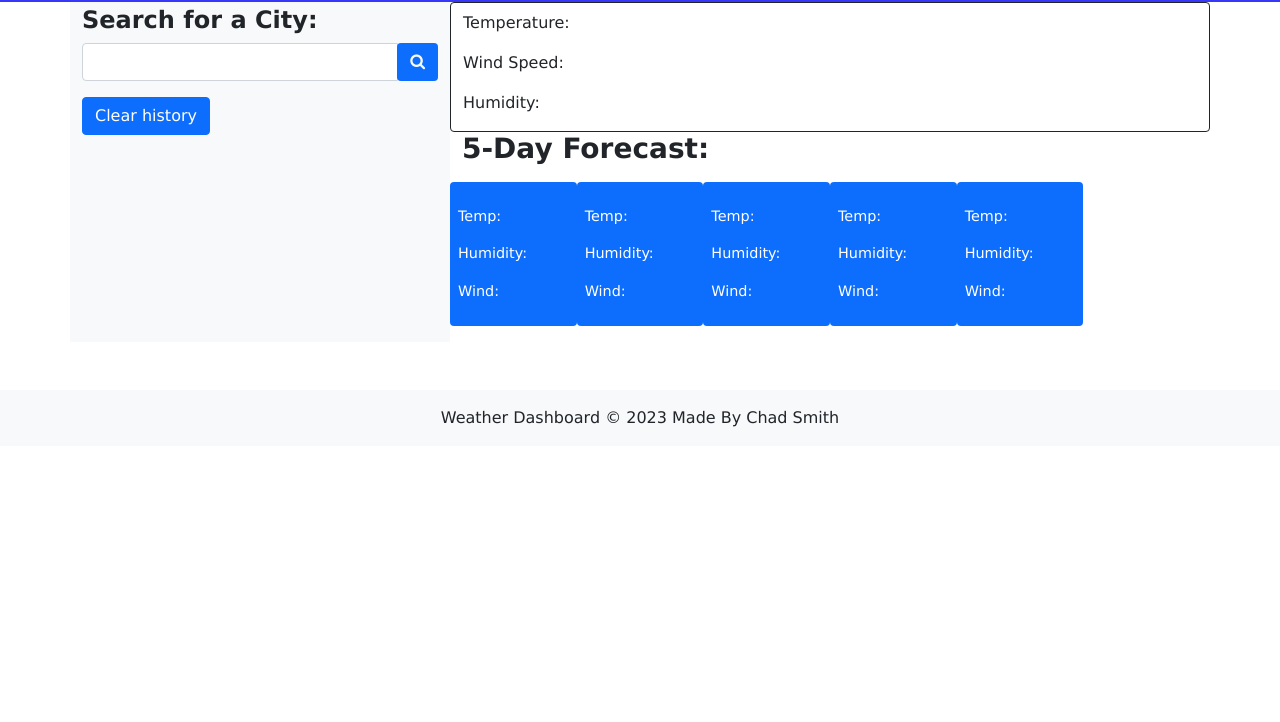
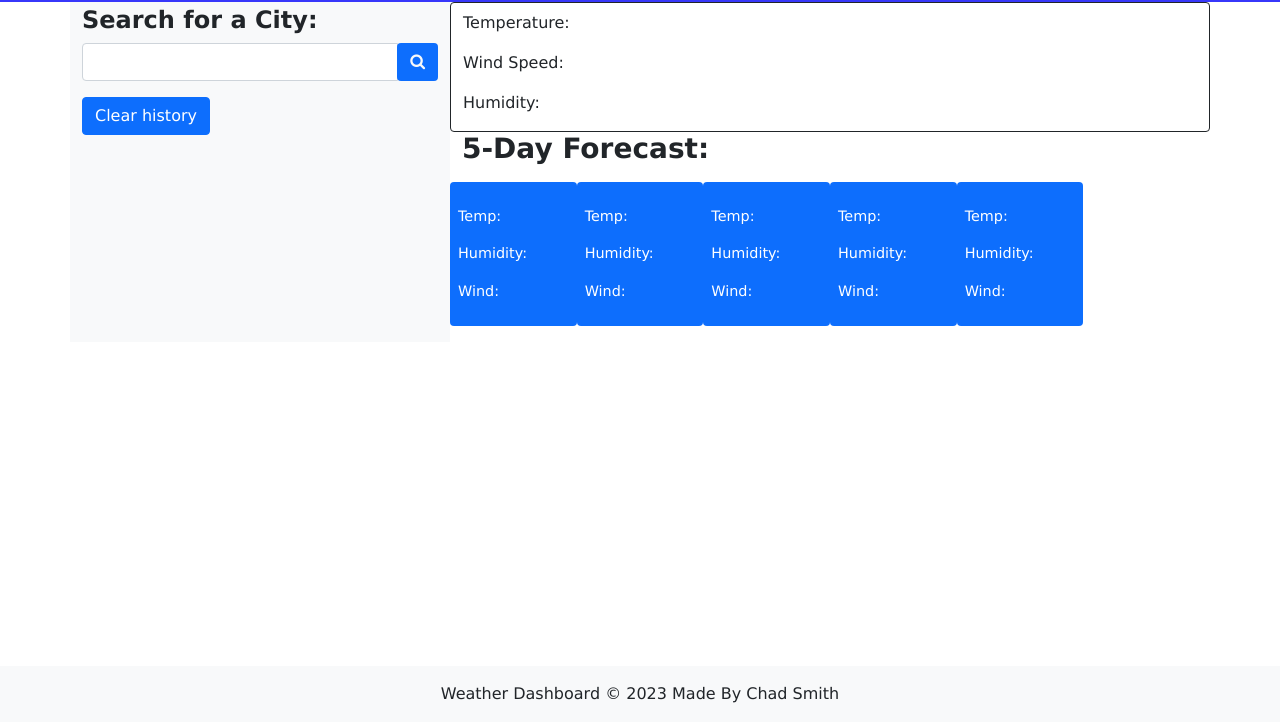
Before and after one commit to csmith0414/weather-dashboard, a plain HTML site: page index.html in a window 1280 px wide. Shown: the part 78-800 px from the top of the page. Drawn offline with nearby package versions, Linux system fonts and the light colour scheme.

Commit message:
updating styling sheet and readme file

```diff
--- a/index.html
+++ b/index.html
@@ -20,19 +20,17 @@
 
     <main>
         <div class="container">
-            <!--Row for searching a city-->
+            <!--City Search-->
             <div class="row">
                 <div class="col-sm-4 bg-light">
-                    <!--Here we create an HTML form for handling the inputs-->
                     <h4 class="pt-1"><strong>Search for a City:</strong></h4>
-                    <!--Here we create the text box for capturing the search city Name-->
                     <div class="input-group mb-3">
                         <input type="text" class="form-control"id="search-city" aria-label="City Search" aria-describedby="search-button">
                         <div class="input-group-append">
                             <button class=" btn bg-primary text-light" id="search-button"><i class="fa fa-search"></i></button>
                         </div>
                     </div>
-                    <!--section for search city history-->
+                    <!--City history-->
                     <button class=" btn btn-primary" type="button" id="clear-history">Clear history</button>
                     <ul class="list-group">
 
@@ -47,7 +45,7 @@
                             <p>Humidity:<span class="current" id="humidity"></span></p>
                         </div>
                     </div>
-                    <!--Row for future data to be dumped here-->
+                    <!--Future conditions-->
                     <div class="col-sm-12" id ="future-weather">
                         <h3>5-Day Forecast:</h3>
                         <div class="row text-light">
@@ -98,6 +96,7 @@
         Weather Dashboard &copy 2023 Made By Chad Smith
     </footer>
 
+    <script src="https://code.jquery.com/jquery.js"></script>
     <script src="./script.js"></script>
 </body>
 
--- a/style.css
+++ b/style.css
@@ -23,3 +23,10 @@ li:hover{
     background-color: rgb(111, 112, 113);
     text-decoration: underline;
 }
+
+footer {
+    position:fixed;
+    left: 0;
+    bottom: 0;
+    width: 100%;
+}
```
Also changed, not shown: 1 other file.
